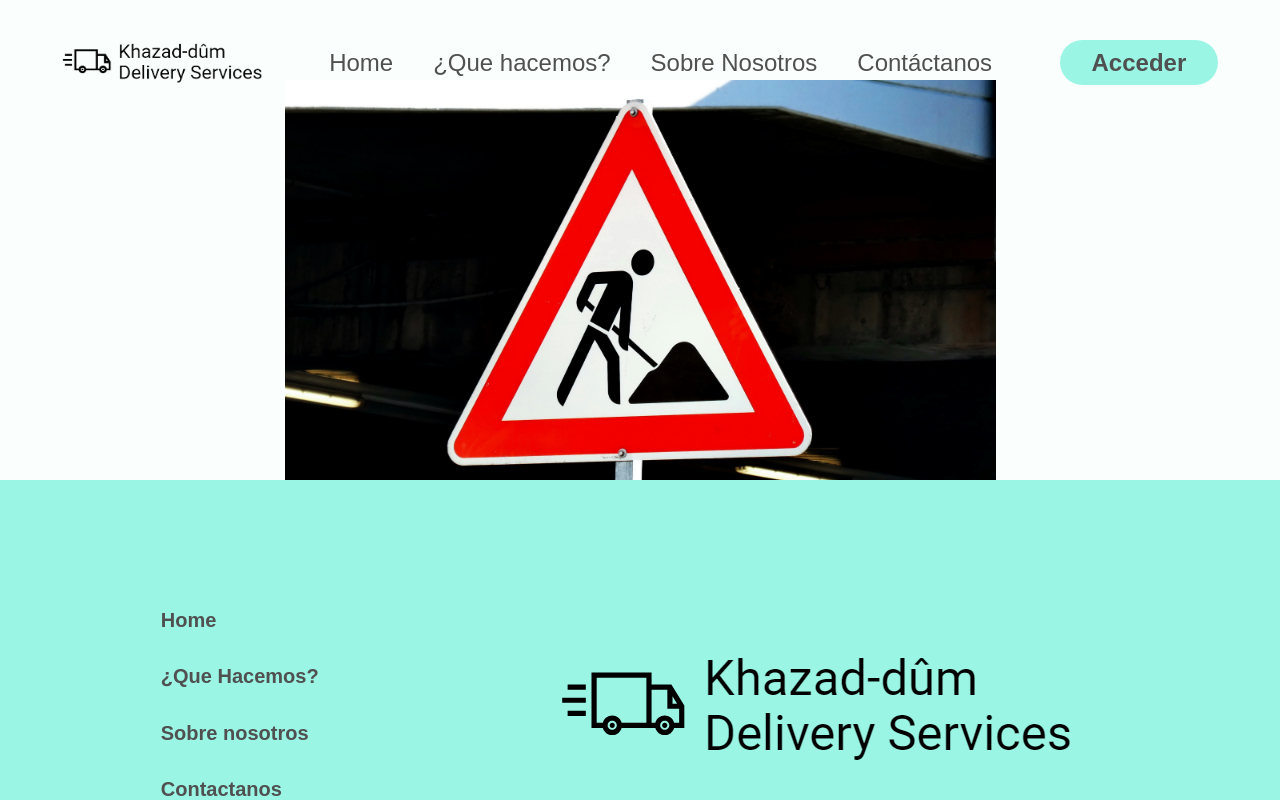
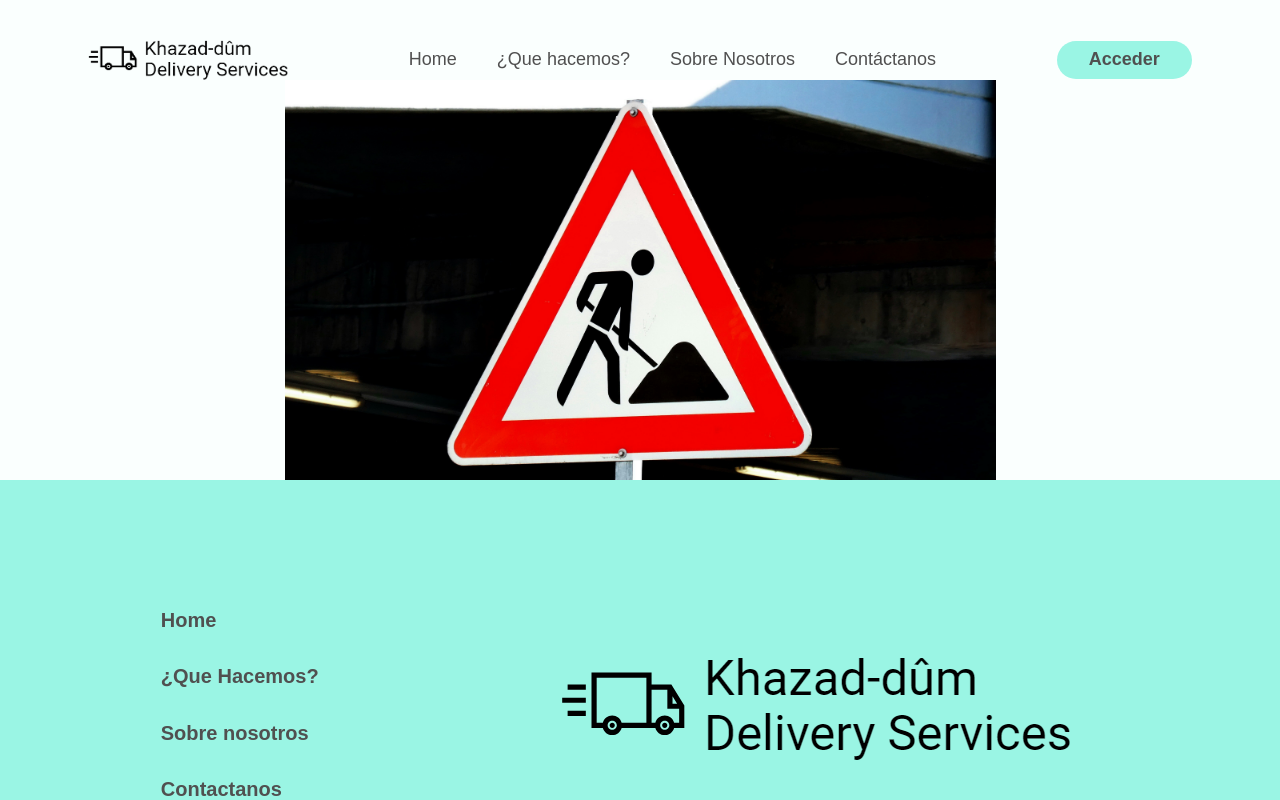
Before and after one commit to feixes/khazad-dum-delivery, a React (Vite) app: page /about in a window 1280 px wide. Shown: the top 800 px of the page. Built offline with nearby package versions, Linux system fonts and the light colour scheme.

Commit message:
fix sizes

```diff
--- a/src/ui/components/NavBar.tsx
+++ b/src/ui/components/NavBar.tsx
@@ -20,7 +20,7 @@ export const NavBar = () => {
     const { isOpen, handleOpen } = useOpenModal(hamMenu)
 
     return (
-        <header className="text-black-pale w-full max-h-[10vh] text-2xl ">
+        <header className="text-black-pale w-full max-h-[10vh] text-lg">
             <nav className="max-container flex flex-1 justify-around items-center p-10 mx-auto">
                 <Link to='/'>
                     <img
@@ -28,7 +28,7 @@ export const NavBar = () => {
                         className=" max-md:h-[35px] max-md:w-[150px] w-[200px] h-[40px] text-black-pale hover:text-black cursor-pointer"
                     />
                 </Link>
-                <ul className="flex font-medium text-2xl gap-10 font-montserrat max-lg:gap-4 max-lg:text-base max-md:hidden px-6">
+                <ul className="flex font-medium text-lg gap-10 font-montserrat max-lg:gap-4 max-lg:text-base max-md:hidden px-6">
                     <NavLink to='/'>
                         <li className="hover:text-black cursor-pointer">Home</li>
                     </NavLink>
```
